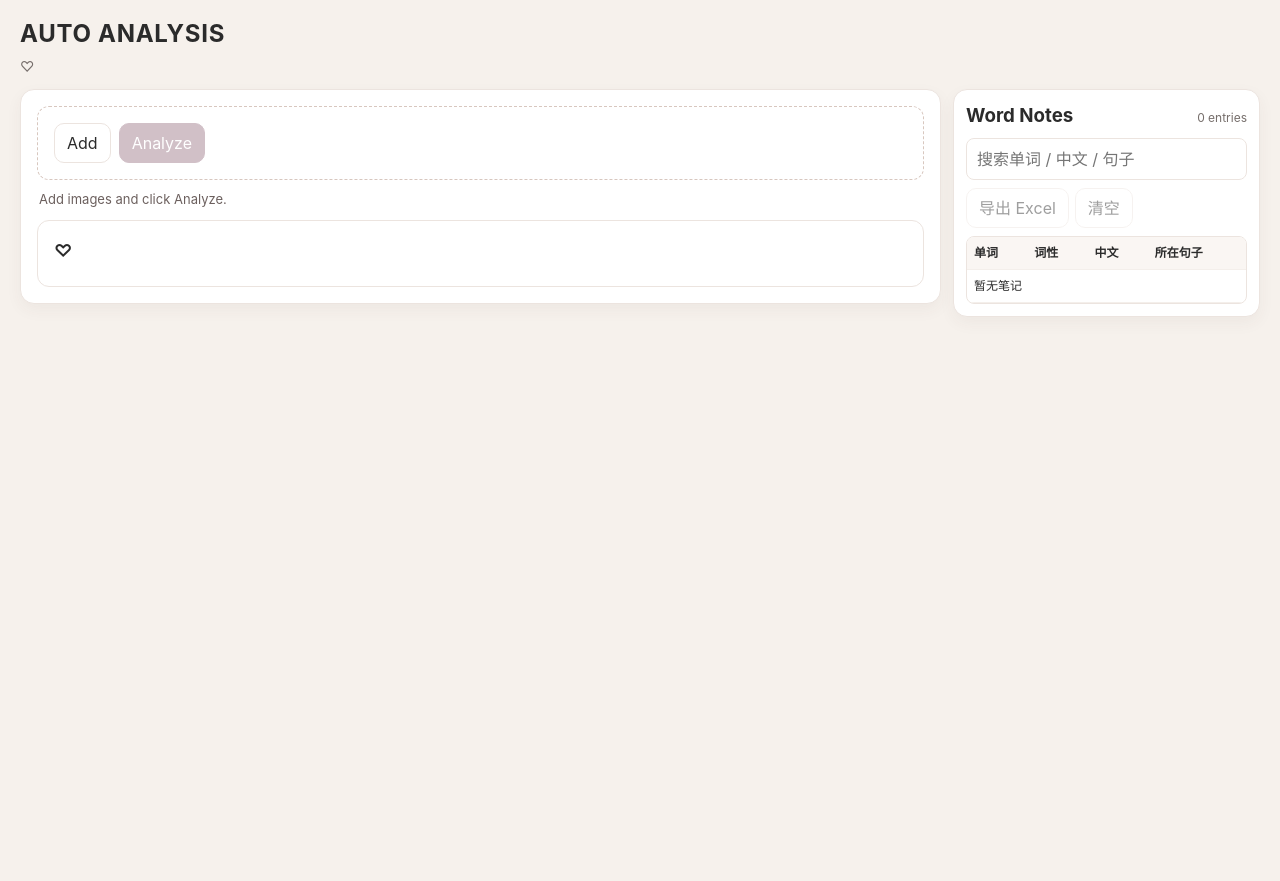
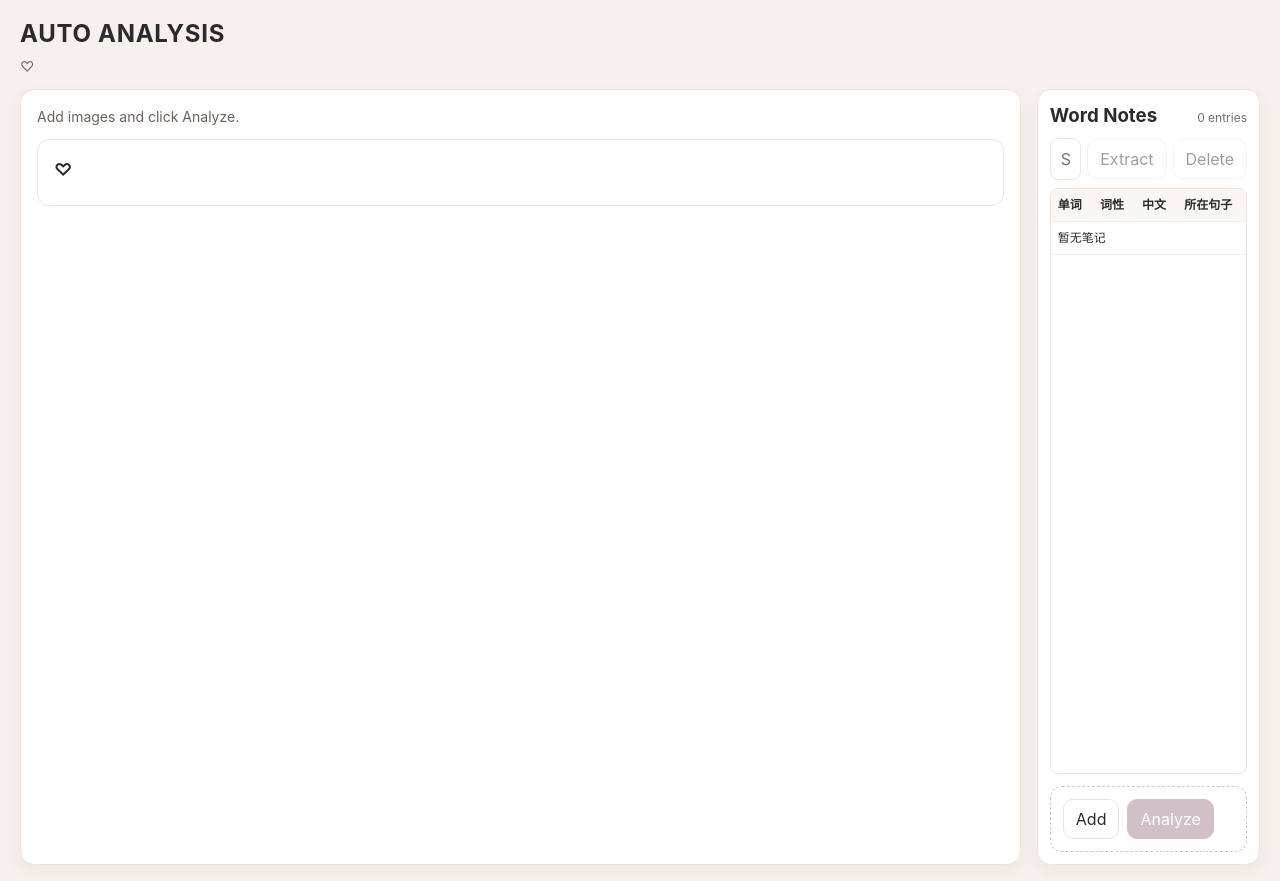
Before and after one commit to alex708902050/gmat-reading-analyzer, a Next.js app: page / in a window 1280 px wide. Before the commit the page ends 800 px from the top, so only its background shows below. Built offline with nearby package versions, Linux system fonts and the light colour scheme.

Commit message:
Refine analysis UI layout and upload behavior

```diff
--- a/app/globals.css
+++ b/app/globals.css
@@ -25,9 +25,9 @@ button, input { font: inherit; }
 
 .layout {
   display: grid;
-  grid-template-columns: minmax(0, 3fr) minmax(280px, 1fr);
-  gap: 12px;
-  align-items: start;
+  grid-template-columns: minmax(0, 1fr) minmax(220px, 18%);
+  gap: 16px;
+  align-items: stretch;
 }
 
 .left-panel,
@@ -39,14 +39,23 @@ button, input { font: inherit; }
 }
 
 .left-panel { padding: 16px; }
-.right-panel { padding: 12px; position: sticky; top: 12px; max-height: calc(100vh - 24px); overflow: auto; }
+.right-panel {
+  padding: 12px;
+  display: flex;
+  flex-direction: column;
+  gap: 12px;
+  position: sticky;
+  top: 12px;
+  height: calc(100vh - 24px);
+}
 
 .composer {
   border: 1px dashed #d8c7bf;
   border-radius: 12px;
-  padding: 16px;
+  padding: 12px;
   background: #fff;
   transition: 0.18s ease;
+  margin-top: auto;
 }
 
 .composer.dragging { border-color: var(--accent); box-shadow: 0 0 0 3px rgba(187, 143, 159, 0.14); }
@@ -70,7 +79,7 @@ button.solid { background: #9a7484; color: #fff; border-color: #9a7484; }
 .thumb-item img { width: 100%; height: 66px; object-fit: cover; border-radius: 8px; border: 1px solid var(--border); }
 .thumb-item figcaption { margin-top: 3px; font-size: 11px; color: var(--muted); white-space: nowrap; overflow: hidden; text-overflow: ellipsis; }
 
-.hint { color: #6c605e; font-size: 13px; margin: 10px 2px; }
+.hint { color: #6c605e; font-size: 14px; margin: 0 0 12px; }
 .empty-state, .loading-card {
   border-radius: 12px;
   border: 1px solid var(--border);
@@ -80,7 +89,7 @@ button.solid { background: #9a7484; color: #fff; border-color: #9a7484; }
 .empty-state h3 { margin: 0 0 6px; font-size: 18px; }
 .empty-state p { margin: 0; }
 
-.result-grid { display: grid; gap: 10px; }
+.result-grid { display: grid; gap: 16px; }
 .card {
   border: 1px solid var(--border);
   border-radius: 12px;
@@ -88,44 +97,45 @@ button.solid { background: #9a7484; color: #fff; border-color: #9a7484; }
   background: #fff;
 }
 
-.card h3 { margin: 0 0 8px; font-size: 16px; }
-.card p { margin: 6px 0; }
+.card h3 { margin: 0 0 12px; font-size: 16px; line-height: 1.5; }
+.card p, .card li { margin: 6px 0; font-size: 14px; line-height: 1.5; }
 .compact ul { margin: 6px 0 0; padding-left: 18px; }
 .compact li { margin: 4px 0; }
 
-.paragraph-list { display: grid; gap: 12px; }
-.paragraph-item h4 { margin: 0 0 4px; font-size: 14px; color: #5d5553; }
-.paragraph-item p { margin: 0 0 4px; }
+.paragraph-list { display: grid; gap: 16px; }
+.paragraph-item p { margin: 0 0 8px; font-size: 14px; line-height: 1.5; }
 .paragraph-item .zh { color: #524c4a; }
 
 .question-card {
   border: 1px solid #efe6e1;
   border-radius: 10px;
-  padding: 12px;
+  padding: 16px;
   margin-top: 8px;
   background: #fffdfa;
 }
-.option-stack { display: grid; gap: 6px; margin-top: 6px; }
+.option-stack { display: grid; gap: 8px; margin-top: 8px; }
 .option-row {
   border: 1px solid #f0e9e5;
   border-radius: 8px;
-  padding: 8px;
+  padding: 12px;
   background: #fff;
 }
-.option-row p { margin: 3px 0; font-size: 13px; }
+.option-row p { margin: 4px 0; font-size: 14px; line-height: 1.5; }
 
+.notes-panel { display: flex; flex-direction: column; min-height: 0; flex: 1; }
 .notes-head { display: flex; justify-content: space-between; align-items: baseline; }
 .notes-head h3 { margin: 0 0 8px; }
 .notes-head span { color: var(--muted); font-size: 12px; }
+.notes-toolbar { display: flex; gap: 6px; align-items: center; margin-bottom: 8px; }
 .notes-search {
-  width: 100%;
+  flex: 1;
+  min-width: 0;
   padding: 8px 10px;
   border: 1px solid var(--border);
   border-radius: 8px;
-  margin-bottom: 8px;
 }
-.notes-actions { display: flex; gap: 6px; margin-bottom: 8px; }
-.notes-table-wrap { max-height: 70vh; overflow: auto; border: 1px solid var(--border); border-radius: 8px; }
+.notes-actions { display: flex; gap: 6px; }
+.notes-table-wrap { flex: 1; min-height: 0; overflow: auto; border: 1px solid var(--border); border-radius: 8px; }
 .notes-table { width: 100%; border-collapse: collapse; font-size: 12px; }
 .notes-table th, .notes-table td { border-bottom: 1px solid #f4efeb; padding: 7px; text-align: left; vertical-align: top; }
 .notes-table th { background: #faf6f3; position: sticky; top: 0; }
@@ -165,5 +175,7 @@ button.solid { background: #9a7484; color: #fff; border-color: #9a7484; }
 
 @media (max-width: 1100px) {
   .layout { grid-template-columns: 1fr; }
-  .right-panel { position: static; max-height: none; }
+  .right-panel { position: static; height: auto; max-height: none; }
+  .composer { margin-top: 0; }
+  .notes-table-wrap { max-height: 360px; }
 }
--- a/app/page.tsx
+++ b/app/page.tsx
@@ -1,6 +1,6 @@
 'use client';
 
-import { useMemo, useRef, useState } from 'react';
+import { useRef, useState } from 'react';
 import { AnalysisResult, WordLookup } from '@/lib/types';
 import { WordNotesTable, type NoteRow } from '@/components/WordNotesTable';
 
@@ -98,8 +98,9 @@ export default function Home() {
     const arr = Array.from(files).filter((file) => file.type.startsWith('image/'));
     if (!arr.length) return;
     const normalized = await Promise.all(arr.map(compressImage));
-    setImages((prev) => [...prev, ...normalized]);
+    setImages(normalized);
     setAnalysis(null);
+    setPopover(null);
     setMessage(`已添加 ${normalized.length} 张图片，点击 Analyze 开始分析。`);
   };
 
@@ -125,7 +126,7 @@ export default function Home() {
       if (data.warnings?.length) {
         setMessage(data.warnings.join('；'));
       } else {
-        setMessage('分析完成。上传新图片会清空左侧分析，右侧笔记保留。');
+        setMessage('');
       }
     } catch (error) {
       console.error(error);
@@ -180,14 +181,6 @@ export default function Home() {
     setDuplicateState(null);
   };
 
-  const stats = useMemo(
-    () => ({
-      paragraphCount: analysis?.article.paragraphs.length ?? 0,
-      questionCount: analysis?.questions.length ?? 0
-    }),
-    [analysis]
-  );
-
   return (
     <main className="app-shell">
       <header className="topbar">
@@ -197,6 +190,77 @@ export default function Home() {
 
       <div className="layout">
         <section className="left-panel" onMouseUp={onTextMouseUp}>
+          {message && <p className="hint">{message}</p>}
+
+          {!analysis && !loading && (
+            <div className="empty-state">
+              <h3>♡</h3>
+            </div>
+          )}
+
+          {loading && <div className="loading-card">正在识别图片文本并生成结构化分析...</div>}
+
+          {analysis && (
+            <div className="result-grid">
+              <article className="card compact">
+                <h3>Passage Translation</h3>
+                <div className="paragraph-list">
+                  {analysis.article.paragraphs.map((paragraph, idx) => (
+                    <section key={idx} className="paragraph-item">
+                      <p>{paragraph.en}</p>
+                      <p className="zh">{paragraph.zh}</p>
+                    </section>
+                  ))}
+                </div>
+              </article>
+
+              <article className="card compact">
+                <h3>Passage Logic</h3>
+                <div className="logic-block">
+                  <p><strong>文章主旨：</strong>{analysis.logic.mainIdea}</p>
+                  <p><strong>作者观点：</strong>{analysis.logic.authorView}</p>
+                  <div>
+                    <strong>每段作用：</strong>
+                    <ul>{analysis.logic.paragraphRoles.map((x, idx) => <li key={idx}>{x}</li>)}</ul>
+                  </div>
+                  <div>
+                    <strong>段落之间逻辑：</strong>
+                    <ul>{analysis.logic.paragraphLogic.map((x, idx) => <li key={idx}>{x}</li>)}</ul>
+                  </div>
+                  <div>
+                    <strong>GMAT 常考题型：</strong>
+                    <ul>{analysis.logic.gmatTraps.map((x, idx) => <li key={idx}>{x}</li>)}</ul>
+                  </div>
+                </div>
+              </article>
+
+              <article className="card compact">
+                <h3>Question Analysis</h3>
+                {analysis.questions.map((q) => (
+                  <div key={q.id} className="question-card">
+                    <p><strong>题型：</strong>{q.type}</p>
+                    <p><strong>题干（英文）：</strong>{q.en}</p>
+                    <p><strong>题干（中文）：</strong>{q.zh}</p>
+                    <p><strong>正确答案：</strong>{q.answer}</p>
+                    <div className="option-stack">
+                      {q.options.map((o) => (
+                        <div key={o.label} className="option-row">
+                          <p><strong>{o.label}. 英文：</strong>{o.en}</p>
+                          <p><strong>{o.label}. 中文：</strong>{o.zh}</p>
+                          <p><strong>{o.label}. 解析：</strong>{o.reasoning}</p>
+                        </div>
+                      ))}
+                    </div>
+                  </div>
+                ))}
+              </article>
+            </div>
+          )}
+        </section>
+
+        <aside className="right-panel">
+          <WordNotesTable notes={notes} onClear={() => setNotes([])} highlightedWord={highlightedWord} />
+
           <div
             className={`composer ${dragging ? 'dragging' : ''}`}
             onDragOver={(e) => {
@@ -241,78 +305,6 @@ export default function Home() {
               </div>
             )}
           </div>
-
-          <p className="hint">{message}</p>
-
-          {!analysis && !loading && (
-            <div className="empty-state">
-              <h3>♡</h3>
-            </div>
-          )}
-
-          {loading && <div className="loading-card">正在识别图片文本并生成结构化分析...</div>}
-
-          {analysis && (
-            <div className="result-grid">
-              <article className="card compact">
-                <h3>Passage Translation ({stats.paragraphCount})</h3>
-                <div className="paragraph-list">
-                  {analysis.article.paragraphs.map((paragraph, idx) => (
-                    <section key={idx} className="paragraph-item">
-                      <h4>段落 {idx + 1}</h4>
-                      <p>{paragraph.en}</p>
-                      <p className="zh">{paragraph.zh}</p>
-                    </section>
-                  ))}
-                </div>
-              </article>
-
-              <article className="card compact">
-                <h3>Passage Logic</h3>
-                <div className="logic-block">
-                  <p><strong>文章主旨：</strong>{analysis.logic.mainIdea}</p>
-                  <p><strong>作者观点：</strong>{analysis.logic.authorView}</p>
-                  <div>
-                    <strong>每段作用：</strong>
-                    <ul>{analysis.logic.paragraphRoles.map((x, idx) => <li key={idx}>{x}</li>)}</ul>
-                  </div>
-                  <div>
-                    <strong>段落之间逻辑：</strong>
-                    <ul>{analysis.logic.paragraphLogic.map((x, idx) => <li key={idx}>{x}</li>)}</ul>
-                  </div>
-                  <div>
-                    <strong>GMAT 常考题型：</strong>
-                    <ul>{analysis.logic.gmatTraps.map((x, idx) => <li key={idx}>{x}</li>)}</ul>
-                  </div>
-                </div>
-              </article>
-
-              <article className="card compact">
-                <h3>Question Analysis ({stats.questionCount})</h3>
-                {analysis.questions.map((q) => (
-                  <div key={q.id} className="question-card">
-                    <p><strong>题型：</strong>{q.type}</p>
-                    <p><strong>题干（英文）：</strong>{q.en}</p>
-                    <p><strong>题干（中文）：</strong>{q.zh}</p>
-                    <p><strong>正确答案：</strong>{q.answer}</p>
-                    <div className="option-stack">
-                      {q.options.map((o) => (
-                        <div key={o.label} className="option-row">
-                          <p><strong>{o.label}. 英文：</strong>{o.en}</p>
-                          <p><strong>{o.label}. 中文：</strong>{o.zh}</p>
-                          <p><strong>{o.label}. 解析：</strong>{o.reasoning}</p>
-                        </div>
-                      ))}
-                    </div>
-                  </div>
-                ))}
-              </article>
-            </div>
-          )}
-        </section>
-
-        <aside className="right-panel">
-          <WordNotesTable notes={notes} onClear={() => setNotes([])} highlightedWord={highlightedWord} />
         </aside>
       </div>
 
--- a/components/WordNotesTable.tsx
+++ b/components/WordNotesTable.tsx
@@ -38,15 +38,17 @@ export function WordNotesTable({ notes, onClear, highlightedWord }: Props) {
         <h3>Word Notes</h3>
         <span>{notes.length} entries</span>
       </div>
+      <div className="notes-toolbar">
         <input
           className="notes-search"
-        placeholder="搜索单词 / 中文 / 句子"
+          placeholder="Search"
           value={search}
           onChange={(e) => setSearch(e.target.value)}
         />
         <div className="notes-actions">
-        <button onClick={exportExcel} disabled={notes.length === 0}>导出 Excel</button>
-        <button onClick={onClear} disabled={notes.length === 0}>清空</button>
+          <button onClick={exportExcel} disabled={notes.length === 0}>Extract</button>
+          <button onClick={onClear} disabled={notes.length === 0}>Delete</button>
+        </div>
       </div>
       <div className="notes-table-wrap">
         <table className="notes-table">
```
Lines whose indentation alone changed are shown as unchanged.
